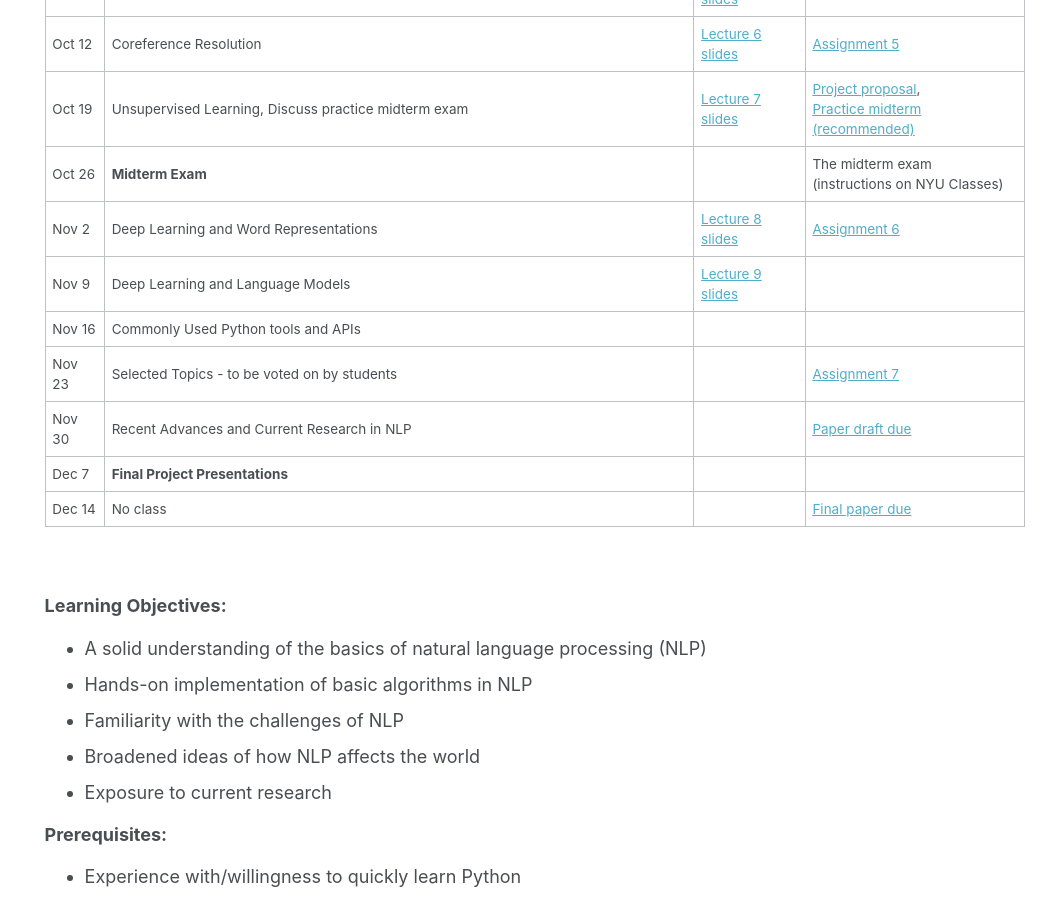
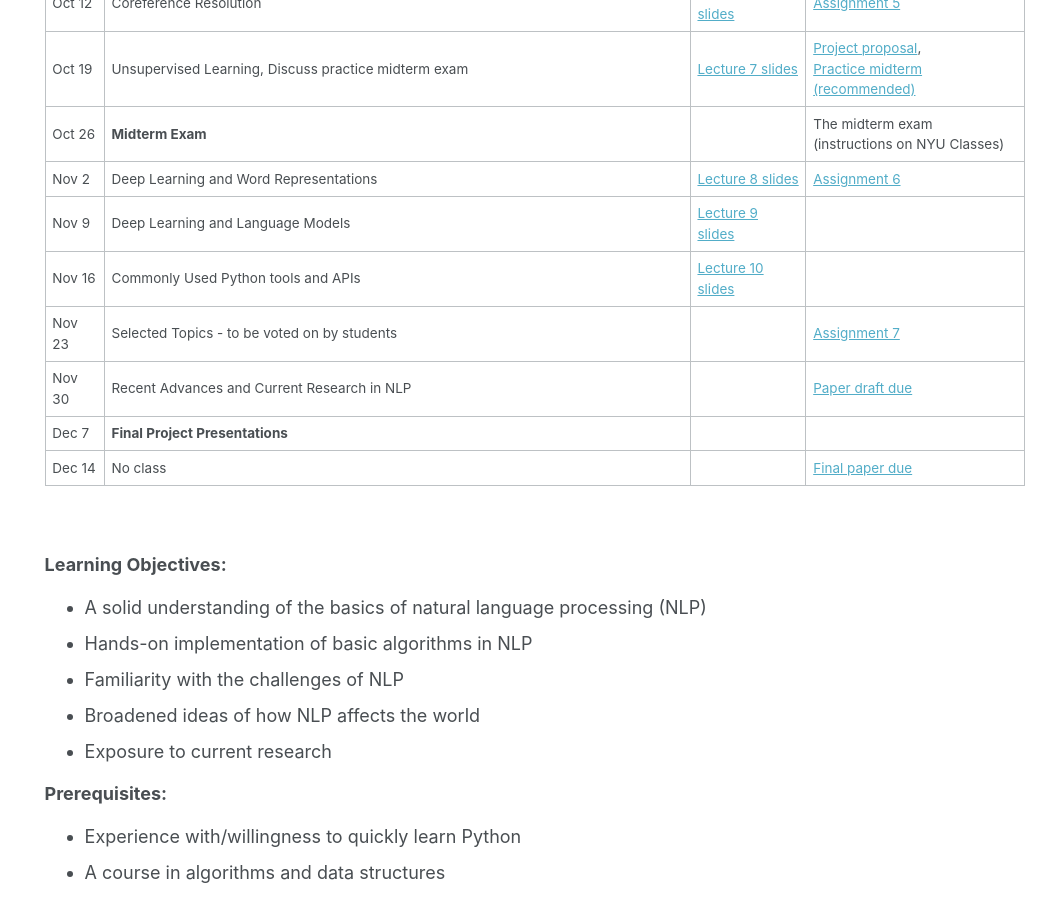
Before and after one commit to rasikabh/rasikabh.github.io, a Jekyll site: the page built from _pages/nlp2020.md, in a window 1280 px wide and 900 px high, scrolled down 1064 px. Shown: the whole window, without its empty margins (237-1280 px from the left). Built offline with Jekyll 4.4.1, drawn with Linux system fonts in a browser that asks for light colours.

Commit message:
Update nlp2020.md

```diff
--- a/_pages/nlp2020.md
+++ b/_pages/nlp2020.md
@@ -44,7 +44,7 @@
 | Oct 26 | **Midterm Exam**                                                                              |        | The midterm exam <br> (instructions on NYU Classes) |
 | Nov 2  | Deep Learning and Word Representations                                                        | [Lecture 8 slides](https://docs.google.com/presentation/d/1sIY7FJccYqzsGSD-o3e-hZjNJzhx7kX8sS82nyMTDo0/edit?usp=sharing) | [Assignment 6](https://docs.google.com/document/d/1VLKful43M3gWWtk5MnRVpYqnCn9S-3kks-GYDcDlMr0/edit?usp=sharing) |
 | Nov 9  | Deep Learning and Language Models                                                             | [Lecture 9 slides](https://docs.google.com/presentation/d/1Vjp3yz9069paBQsTLDkd2f0KJ0zMAlsWAvt0SN-qJ4A/edit?usp=sharing) |                |
-| Nov 16 | Commonly Used Python tools and APIs                                                           |        |                |
+| Nov 16 | Commonly Used Python tools and APIs                                                           | [Lecture 10 slides](https://docs.google.com/presentation/d/17SR2pUYjU1qxXE4A1seTvoQ2qwBw7ecTJ_2CO9Ozzls/edit?usp=sharing) |                |
 | Nov 23 | Selected Topics - to be voted on by students                                                  |        | [Assignment 7](https://docs.google.com/document/d/1zsvBJgELGX-cl0FNIASgcGXYHg82NWU2bKSeg0HS5zE/edit?usp=sharing) |
 | Nov 30 | Recent Advances and Current Research in NLP                                                   |        | [Paper draft due](https://rasikabh.github.io/nlp2020/#final-project) |
 | Dec 7  | **Final Project Presentations**                                                               |        |                |
```
